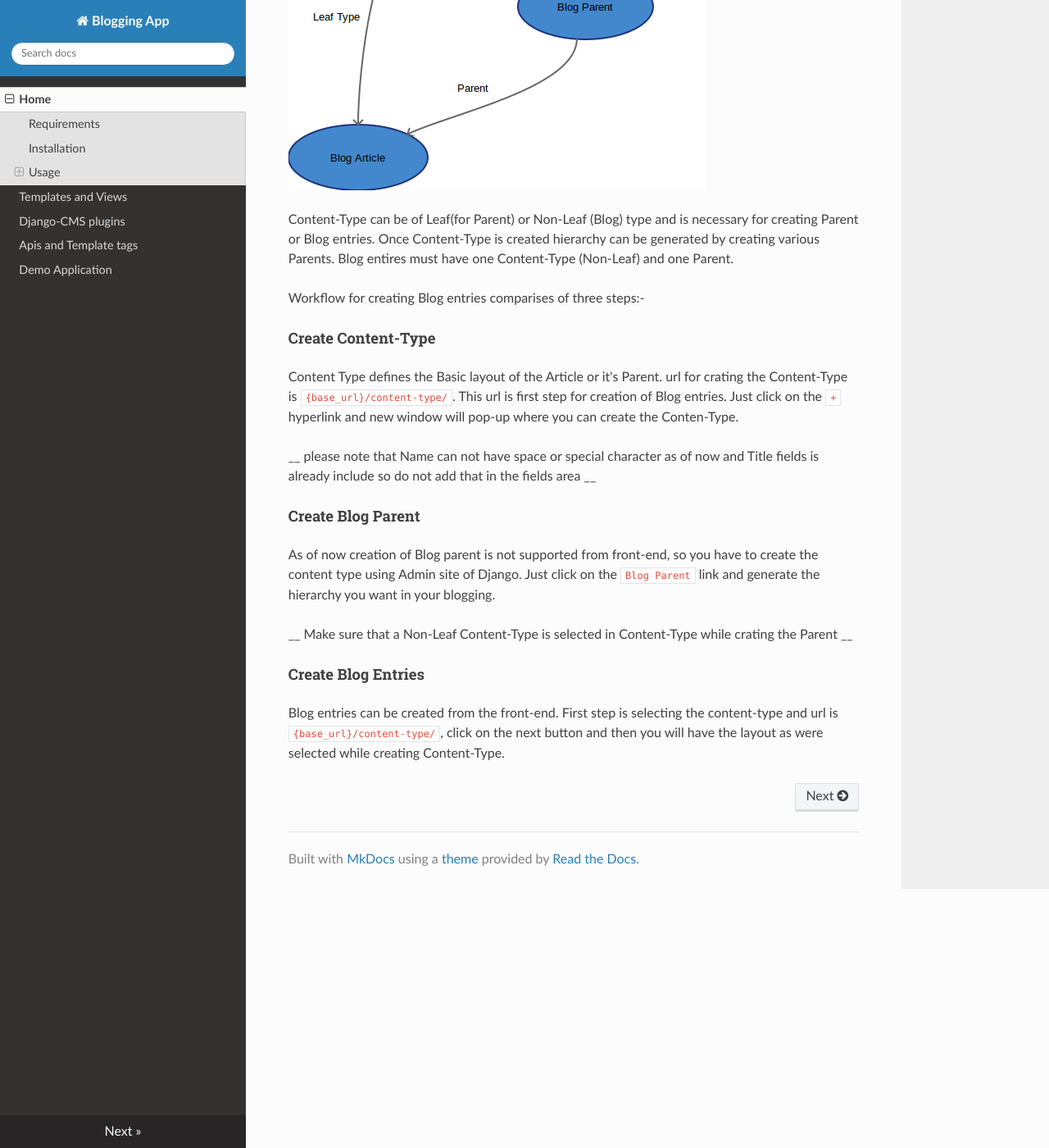
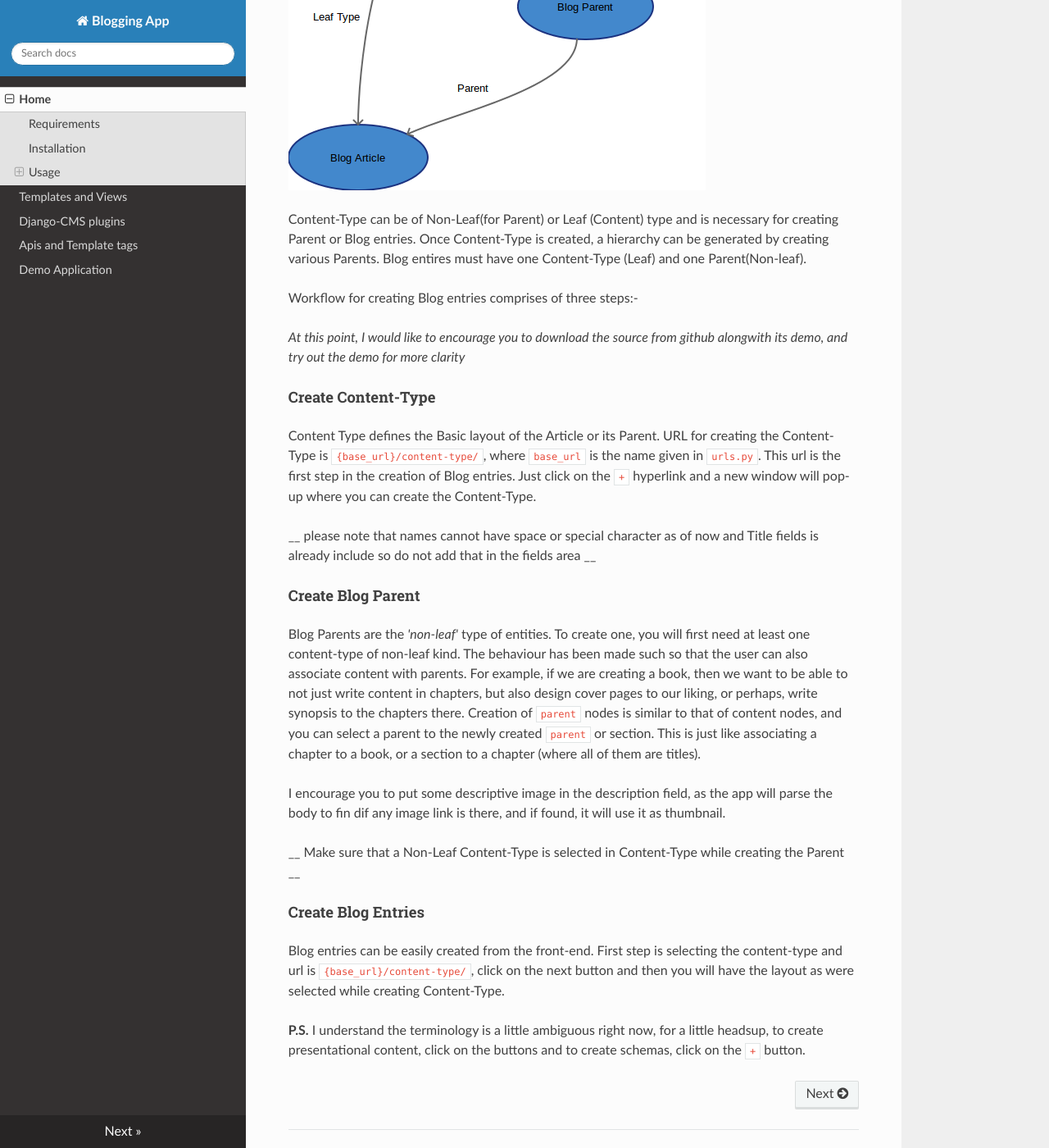
Before and after one commit to PirateLearner/blogging, an MkDocs documentation site: the page built from docs/index.md, in a window 1280 px wide and 1400 px high, scrolled down 1927 px. Shown: the whole window at 82% size. Built offline with MkDocs 1.6.1, drawn with Linux system fonts in a browser that asks for light colours; nearby versions of some CDN libraries; old or Windows-style settings are respelled for this version of MkDocs; some of the changed text lies outside the part shown.

Commit message:
Updated documentation.

```diff
--- a/docs/index.md
+++ b/docs/index.md
@@ -4,14 +4,14 @@ A Simple Blogging App that enables you to:
 
 * Create/Decide Layout of the post.
 * Arrange them in hierarchy.
-* Write taggeble blog articles.
+* Write taggable blog articles.
 
-Apart from these stand-alone features this app can be used as Django-CMS apps also providing various plugins e.g.:
+Apart from these stand-alone features this app can be used as Django-CMS app where it can provide various plugins like:
 
 * Latest Entries Plugin (with Various view options).
 * Section Views Plugin.
 * Contact Page Plugin.
-* Filter Entries based of Tags.
+* Filtering Entries based of Tags.
 
 ## Requirements
 
@@ -32,7 +32,7 @@ Use pip for installing the app:
 
 __(Note that it is in beta version right now)__
 
-or download zip file from github - [here](https://github.com/PirateLearner/pi.git)
+or download zip file from github - [here](https://github.com/PirateLearner/blogging/archive/master.zip)
 
 after installation, add blogging to your installed apps and also make sure that requirements are also installed -
 
@@ -65,32 +65,47 @@ Basic Usage of the Blogging App is creating blog entries and navigate among them
 * Blog Parent.
 * Blog Entries.
 
-These three entities have following relationship -
+These three entities have the following relationship -
 
 ![Relationship between Core elements](relation.png "Logo Title Text 1")
 
-Content-Type can be of Leaf(for Parent) or Non-Leaf (Blog) type and is necessary for creating Parent or Blog entries. Once Content-Type  is created hierarchy can be
-generated by creating various Parents. Blog entires must have one Content-Type (Non-Leaf) and one Parent.
+Content-Type can be of Non-Leaf(for Parent) or Leaf (Content) type and is necessary for creating Parent or Blog entries. Once Content-Type  is created, a hierarchy can be
+generated by creating various Parents. Blog entires must have one Content-Type (Leaf) and one Parent(Non-leaf).
 
-Workflow for creating Blog entries comparises of three steps:-
+Workflow for creating Blog entries comprises of three steps:-
+
+_At this point, I would like to encourage you to download the source from github alongwith its demo, and try out the demo for more clarity_
 
 #### Create Content-Type
 
-Content Type defines the Basic layout of the Article or it's Parent.
-url for crating the Content-Type is ` {base_url}/content-type/ `. This url is first step for creation of Blog entries. Just click on the `+` hyperlink and new window
-will pop-up where you can create the Conten-Type.
+Content Type defines the Basic layout of the Article or its Parent.
+URL for creating the Content-Type is ` {base_url}/content-type/ `, where `base_url` is the name given in `urls.py`.
+This url is the first step in the creation of Blog entries. Just click on the `+` hyperlink and a new window
+will pop-up where you can create the Content-Type.
 
-__ please note that Name can not have space or special character as of now and Title fields is already include so do not add that in the fields area __
+__ please note that names cannot have space or special character as of now and Title fields is already include so do not add that in the fields area __
 
 
 #### Create Blog Parent
 
-As of now creation of Blog parent is not supported from front-end, so you have to create the content type using Admin site of Django.
-Just click on the `Blog Parent` link and generate the hierarchy you want in your blogging.
+Blog Parents are the _'non-leaf'_ type of entities. To create one, you will first need at least one
+content-type of non-leaf kind.
+The behaviour has been made such so that the user can also associate content with parents.
+For example, if we are creating a book, then we want to be able to not just write content in chapters,
+but also design cover pages to our liking, or perhaps, write synopsis to the chapters there.
+Creation of `parent` nodes is similar to that of content nodes, and you can select a parent to the newly
+created `parent` or section. This is just like associating a chapter to a book, or a section to a chapter
+(where all of them are titles).
 
-__ Make sure that a Non-Leaf Content-Type is selected in Content-Type while crating the Parent __
+I encourage you to put some descriptive image in the description field, as the app will parse the body
+to fin dif any image link is there, and if found, it will use it as thumbnail.
+
+__ Make sure that a Non-Leaf Content-Type is selected in Content-Type while creating the Parent __
 
 #### Create Blog Entries
 
-Blog entries can be created from the front-end. First step is selecting the content-type and url is ` {base_url}/content-type/ `, click on the next button and then you
+Blog entries can be easily created from the front-end. First step is selecting the content-type and url is ` {base_url}/content-type/ `, click on the next button and then you
 will have the layout as were selected while creating Content-Type.
+
+__P.S.__ I understand the terminology is a little ambiguous right now, for a little headsup, to create
+presentational content, click on the buttons and to create schemas, click on the `+` button.
```
Also changed, not shown: docs/apis.md (+24 -10 lines), docs/plugins.md (+6 -6 lines), docs/templates.md (+16 -9 lines), 3 other files.
